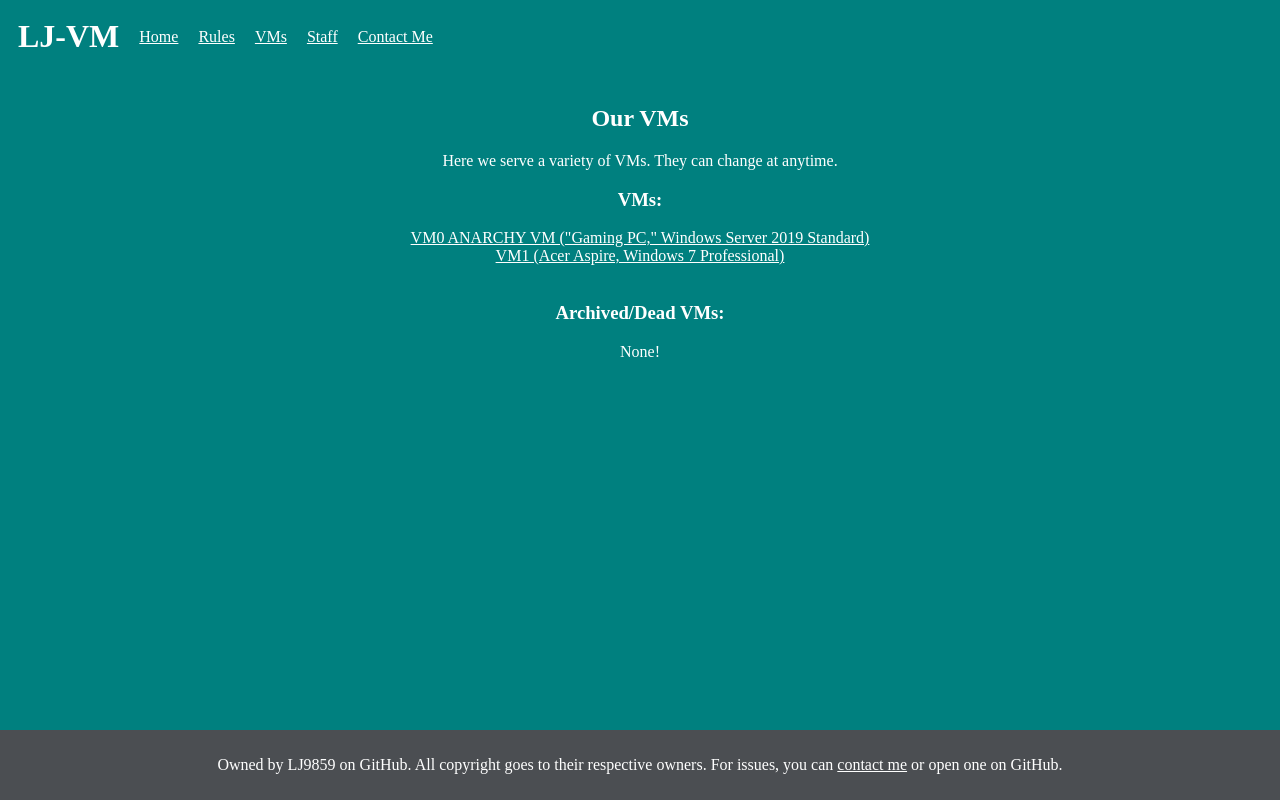
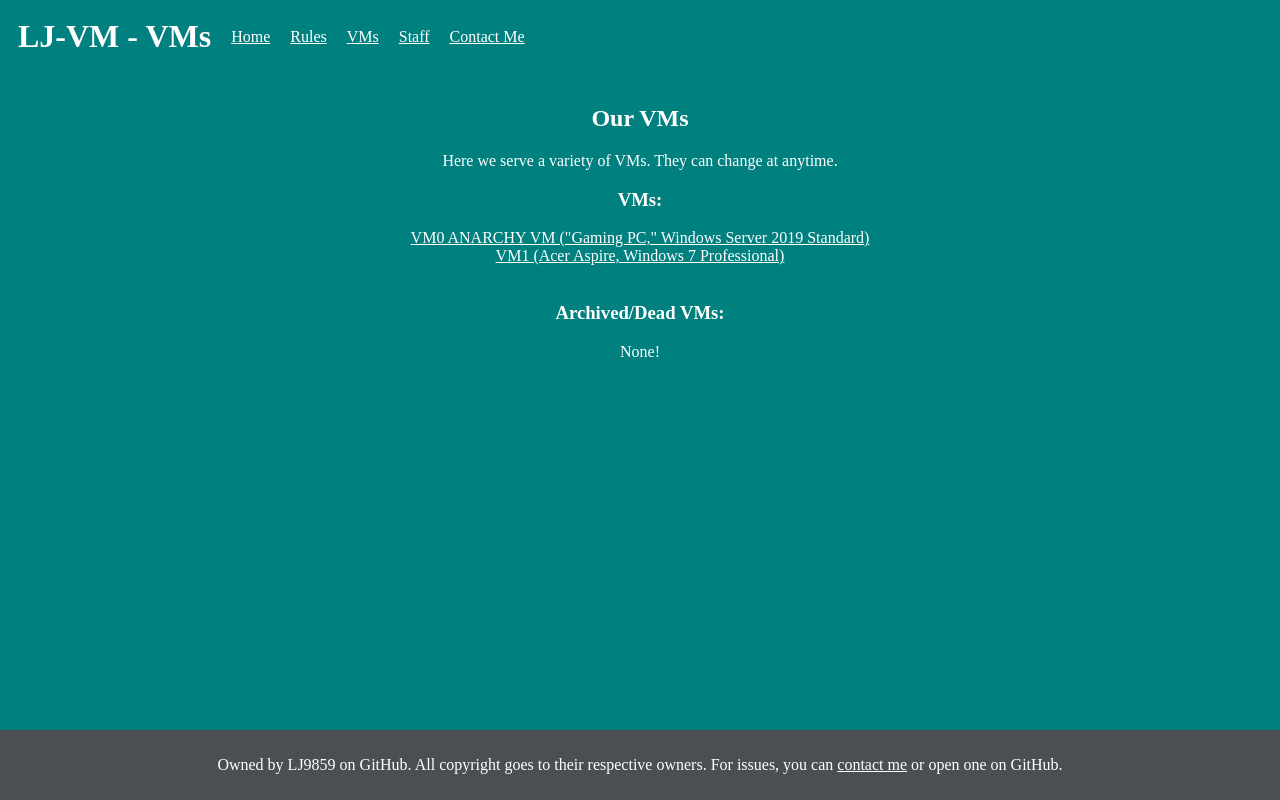
Before and after one commit to LunaVM/LunaVM.github.io, a plain HTML site: page pages/VMs.html in a window 1280 px wide. Drawn offline with Linux system fonts and the light colour scheme.

Commit message:
update pages/VMs.html

```diff
--- a/pages/VMs.html
+++ b/pages/VMs.html
@@ -6,7 +6,7 @@
   </head>
   <body>
     <div class="ljvm-title">
-      <h1>LJ-VM</h1>
+      <h1>LJ-VM - VMs</h1>
       <a href="../index.html">Home</a>
       <a href="Rules.html">Rules</a>
       <a href="VMs.html">VMs</a>
```
